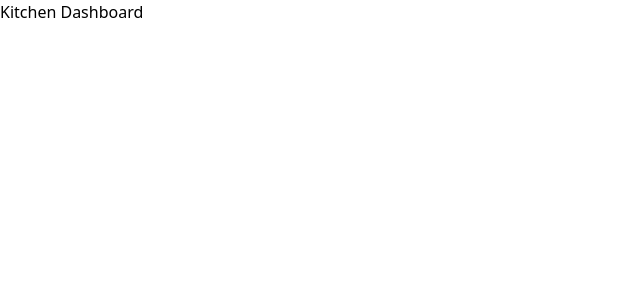
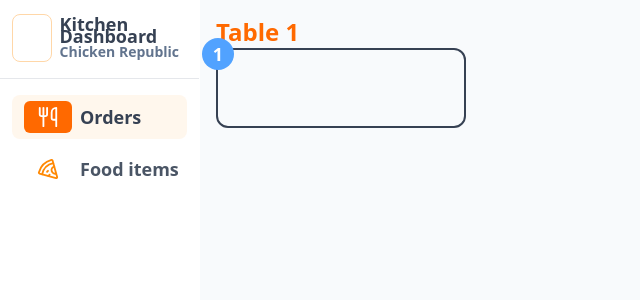
Before and after one commit to munachi821/Table-tap, a Next.js app: page /kitchen in a window 1280 px wide. Shown: the top 300 px of the page, without its empty margins (0-640 px from the left). Built offline with nearby package versions, Linux system fonts and the light colour scheme.

Commit message:
still looking for inspiration for the dashboard

```diff
--- a/app/kitchen/page.tsx
+++ b/app/kitchen/page.tsx
@@ -1,4 +1,56 @@
+import { Pizza, Utensils } from "lucide-react";
+
 const Kitchen = () => {
-  return <div>Kitchen Dashboard</div>;
+  return (
+    <main className="">
+      <div className="flex bg-slate-50">
+        {/* Sidebar */}
+        <div className="border-r border-white w-full pt-3.5 bg-white">
+          <div className="flex gap-2 items-end pl-3">
+            <div className="border border-orange-200 size-12 rounded-lg bg-white"></div>
+            <div className="font-semibold">
+              <p className="text-lg text-gray-700 leading-3">
+                Kitchen Dashboard
+              </p>
+              <p className="text-sm text-slate-500">Chicken Republic</p>
+            </div>
+          </div>
+
+          <div className="border-t border-gray-200 mt-4 pt-4 px-3 flex flex-col gap-2">
+            <div className="flex px-1 py-1.5 gap-2 items-center border-orange-400 bg-orange-50 transition-colors rounded-lg">
+              {/* if active then bg-orange-500 text-white */}
+              <div className="h-8 w-12 rounded-md flex items-center justify-center bg-orange-500 transition-colors text-white ml-2">
+                <Utensils size={22} className="shrink-0" />
+              </div>
+              <p className="text-lg font-semibold text-gray-700">Orders</p>
+            </div>
+            <div className="flex px-1 py-1.5 gap-2 items-center hover:border border-gray-200 transition-colors rounded-lg">
+              {/* if active then bg-orange-500 text-white */}
+              <div className="h-8 w-12 rounded-md flex items-center justify-center transition-colors text-orange-400 ml-2">
+                <Pizza size={22} className="shrink-0" />
+              </div>
+              <p className="text-lg font-semibold text-gray-600">Food items</p>
+            </div>
+          </div>
+        </div>
+
+        {/* Kitchen view */}
+        <div className="max-w-270 w-full h-screen shrink-0 p-4">
+          <h2 className="font-semibold text-2xl text-orange-500">Table 1</h2>
+          <div className="grid grid-cols-4 gap-4">
+            <div className="bg-transparent h-20 relative rounded-xl border-2 border-gray-700">
+              <div className="absolute -top-3 -left-4 size-8 flex items-center justify-center text-white bg-blue-400 text-lg font-bold rounded-full">
+                1
+              </div>
+            </div>
+            {/*
+            <div className="bg-red-400 h-20"></div>
+            <div className="bg-red-400 h-20"></div>
+            <div className="bg-red-400 h-20"></div> */}
+          </div>
+        </div>
+      </div>
+    </main>
+  );
 };
 export default Kitchen;
```
